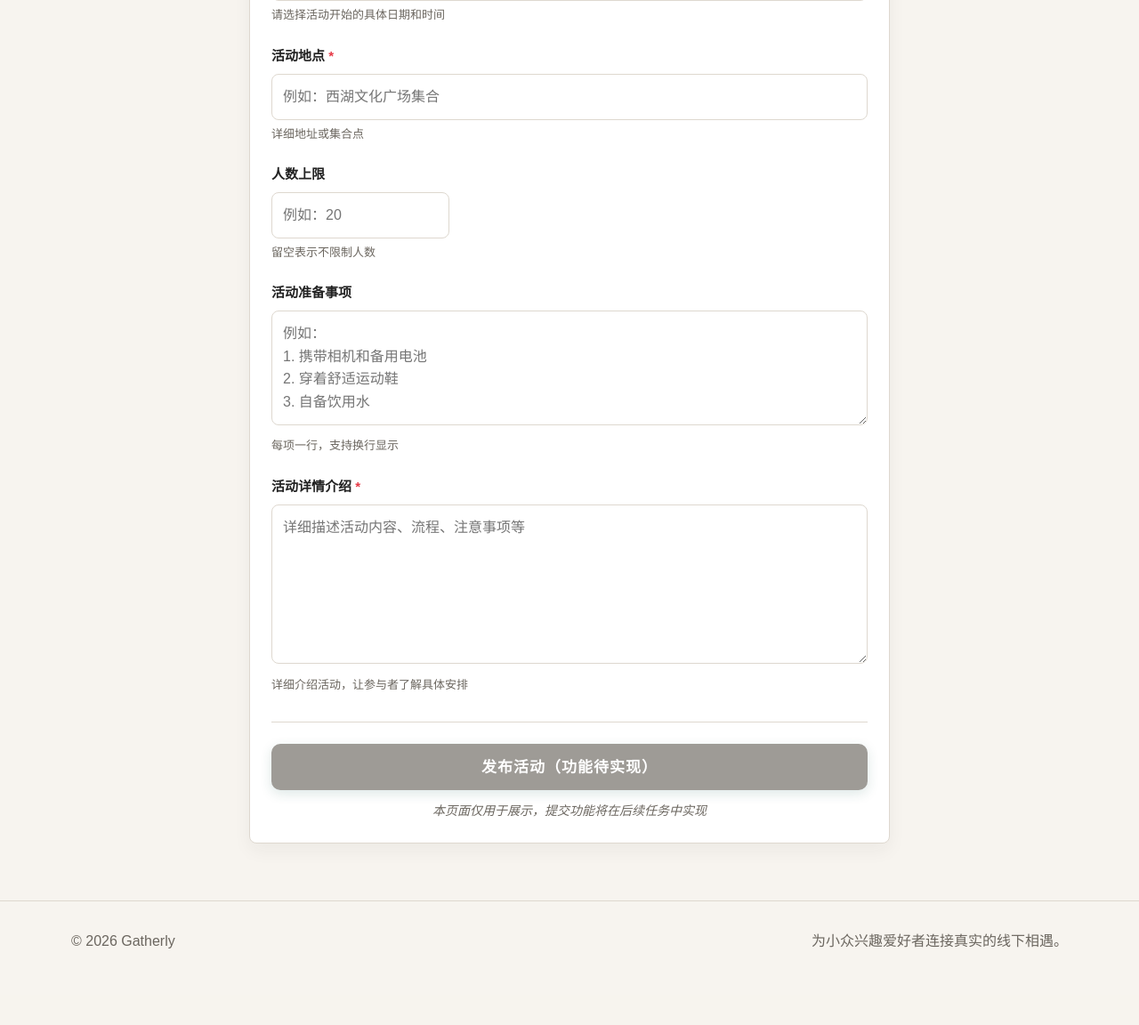
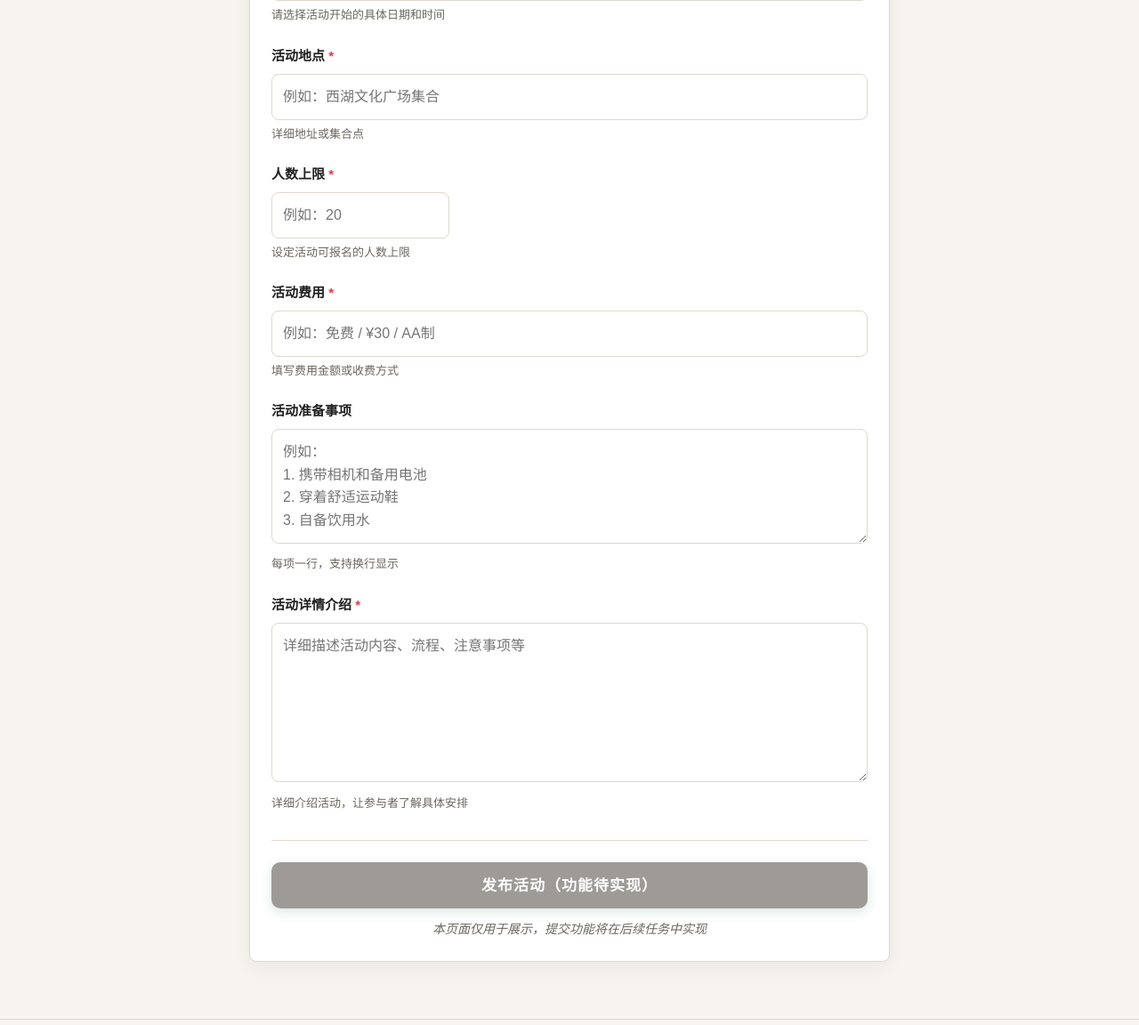
Before and after one commit to Chesssley/gatherly-web, a Flask app: page /activities/create in a window 1280 px wide. Shown: the part 504-1656 px from the top of the page at 89% size. Before the commit the page ends 1570 px from the top, so only its background shows below. Run offline with Flask 3, Linux system fonts and the light colour scheme; the visitor is signed in with stand-in values (Sample User, id 1).

Commit message:
feat(US-04-04): 活动发布页添加人数上限和费用表单项
对应Issue：#26 [US-04-04]
完成内容：
1. 新增人数上限数字输入框（min=1，必填）
2. 新增活动费用输入框（必填）
3. 表单布局规范，样式统一复用
自测：页面正常显示，必填校验生效 ✅

```diff
--- a/app/templates/activity_create.html
+++ b/app/templates/activity_create.html
@@ -47,10 +47,18 @@
 
                 <!-- 人数上限 -->
                 <div class="form-group">
-                    <label for="max_participants" class="form-label">人数上限</label>
+                    <label for="max_participants" class="form-label">人数上限 <span class="form-required">*</span></label>
                     <input type="number" id="max_participants" name="max_participants"
-                           class="form-input" min="1" max="200" placeholder="例如：20">
-                    <p class="form-hint">留空表示不限制人数</p>
+                           class="form-input" min="1" placeholder="例如：20" required>
+                    <p class="form-hint">设定活动可报名的人数上限</p>
+                </div>
+
+                <!-- 活动费用 -->
+                <div class="form-group">
+                    <label for="fee" class="form-label">活动费用 <span class="form-required">*</span></label>
+                    <input type="text" id="fee" name="fee" class="form-input"
+                           placeholder="例如：免费 / ¥30 / AA制" required>
+                    <p class="form-hint">填写费用金额或收费方式</p>
                 </div>
 
                 <!-- 准备事项 -->
```
